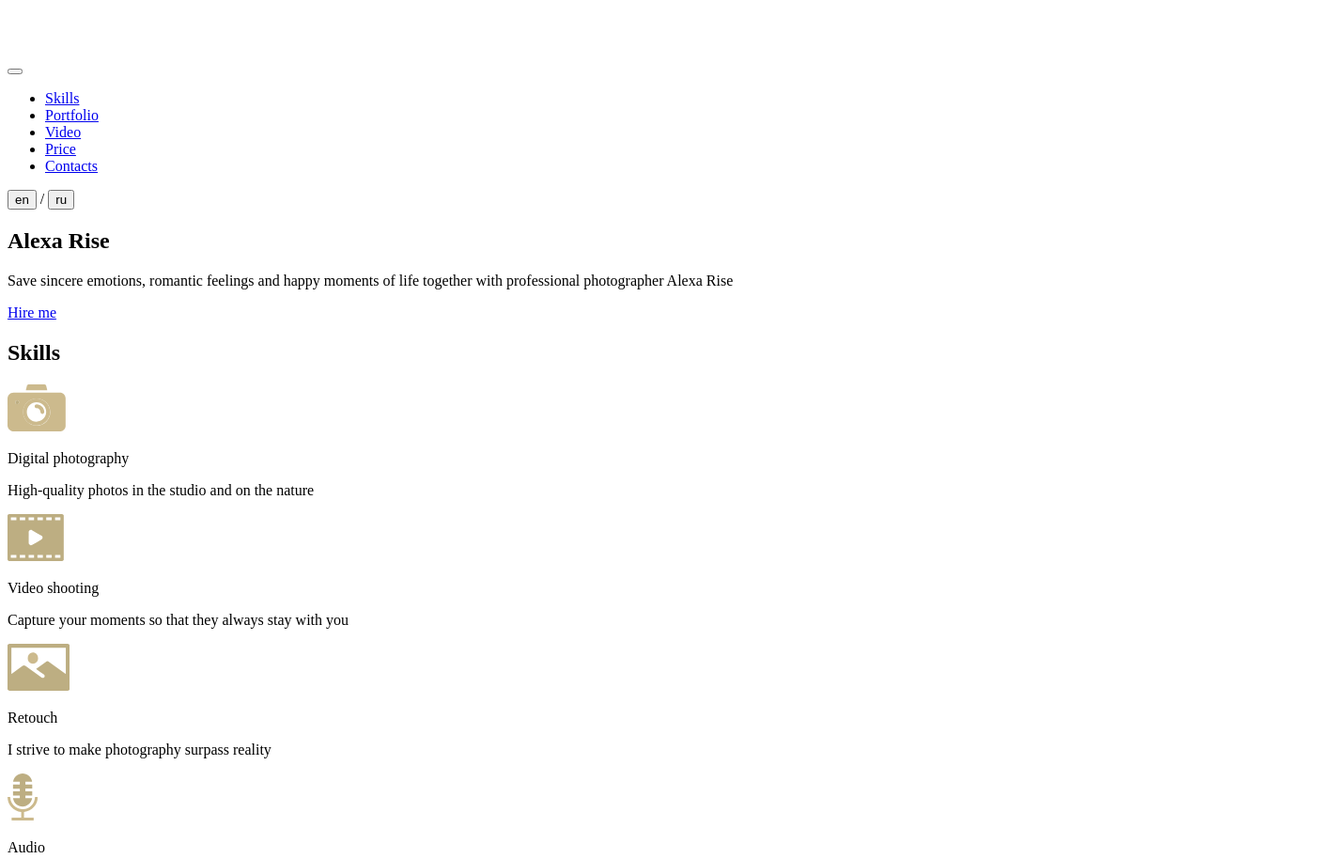
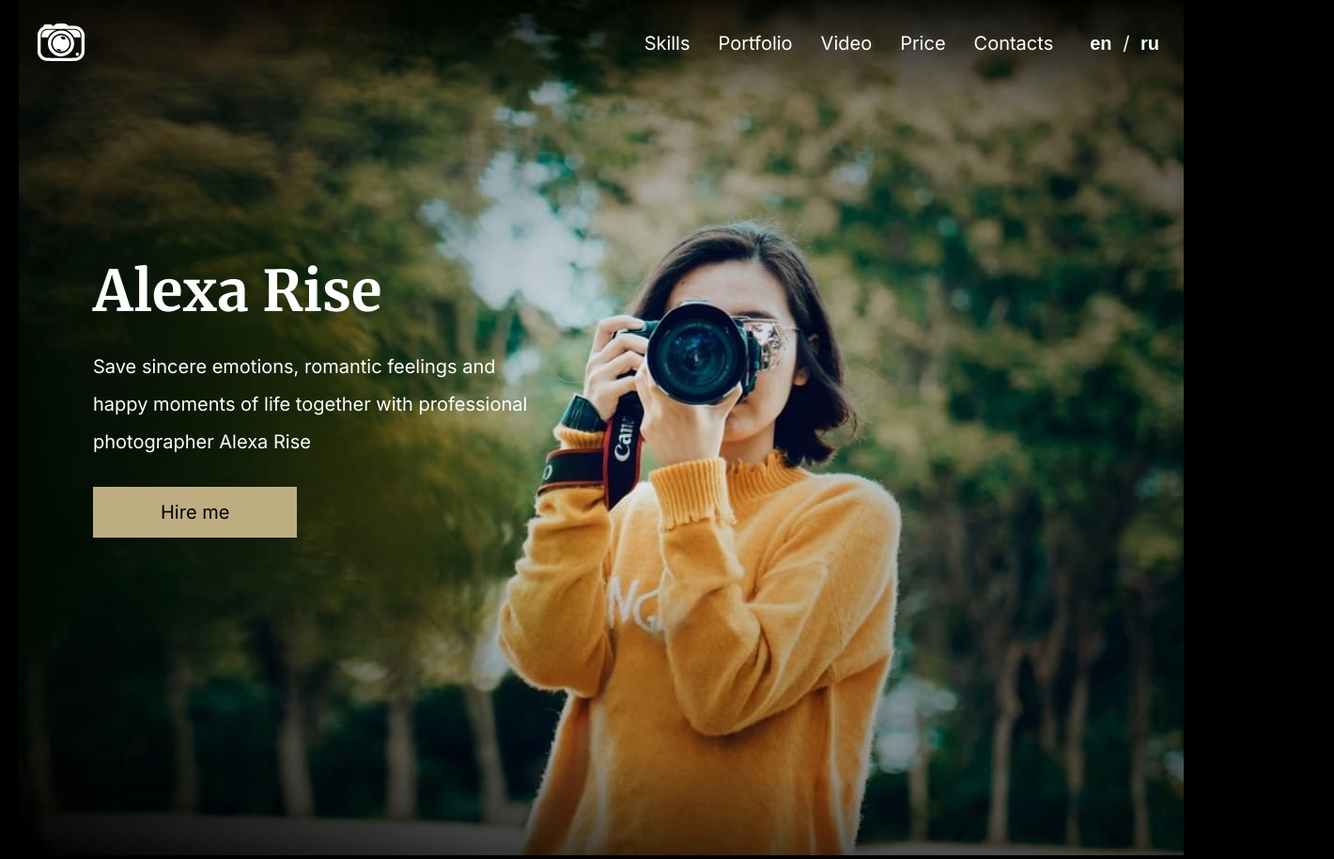
Before and after one commit to pavelzelencow/rsschool-portfolio, a plain HTML site: page portfolio/index.html in a window 1280 px wide. Shown: the top 914 px of the page at 94% size, 1420 px wide, since content can reach past the window. Drawn offline with Linux system fonts and the light colour scheme.

Commit message:
fix: index html

```diff
--- a/portfolio/index.html
+++ b/portfolio/index.html
@@ -5,6 +5,11 @@
     <meta http-equiv="X-UA-Compatible" content="IE=edge">
     <meta name="viewport" content="width=device-width, initial-scale=1.0">
     <title>Portfolio</title>
+    <link rel="preconnect" href="https://fonts.googleapis.com">
+    <link rel="preconnect" href="https://fonts.gstatic.com" crossorigin>
+    <link href="https://fonts.googleapis.com/css2?family=Inter:wght@400;700&family=Merriweather:wght@700&display=swap" rel="stylesheet">
+    <link rel="stylesheet" href="css/normalize.css">
+    <link rel="stylesheet" href="css/style.css">
 </head>
 <body>
     <header class="header">
```
